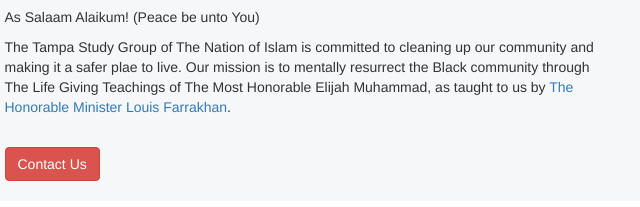
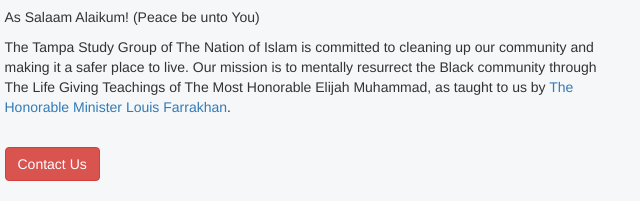
Before and after one commit to brodanielx/noitampa_nodj, a plain HTML site: page base.html in a window 1280 px wide. Shown: the part 456-663 px from the top of the page, 338-978 px from the left. Drawn offline with nearby package versions, Linux system fonts and the light colour scheme.

Commit message:
progress

```diff
--- a/base.html
+++ b/base.html
@@ -103,7 +103,7 @@
       <h2 class="mt20">Tampa Study Group</h2>
       <div class="col-xs-10 col-xs-offset-1 col-sm-6 col-sm-offset-3">
         <p>As Salaam Alaikum! (Peace be unto You)</p>
-        <p>The Tampa Study Group of The Nation of Islam is committed to cleaning up our community and making it a safer plae to live. Our mission is to mentally resurrect the Black community through The Life Giving Teachings of The Most Honorable Elijah Muhammad, as taught to us by <a href="https://twitter.com/LouisFarrakhan" target="_blank">The Honorable Minister Louis Farrakhan</a>. </p>
+        <p>The Tampa Study Group of The Nation of Islam is committed to cleaning up our community and making it a safer place to live. Our mission is to mentally resurrect the Black community through The Life Giving Teachings of The Most Honorable Elijah Muhammad, as taught to us by <a href="https://twitter.com/LouisFarrakhan" target="_blank">The Honorable Minister Louis Farrakhan</a>. </p>
         <p><a name="meetingtimes"></a></p>
         <br>
         <a href="#contact"><button type="button" class="btn btn-danger">Contact Us</button></a>
```
